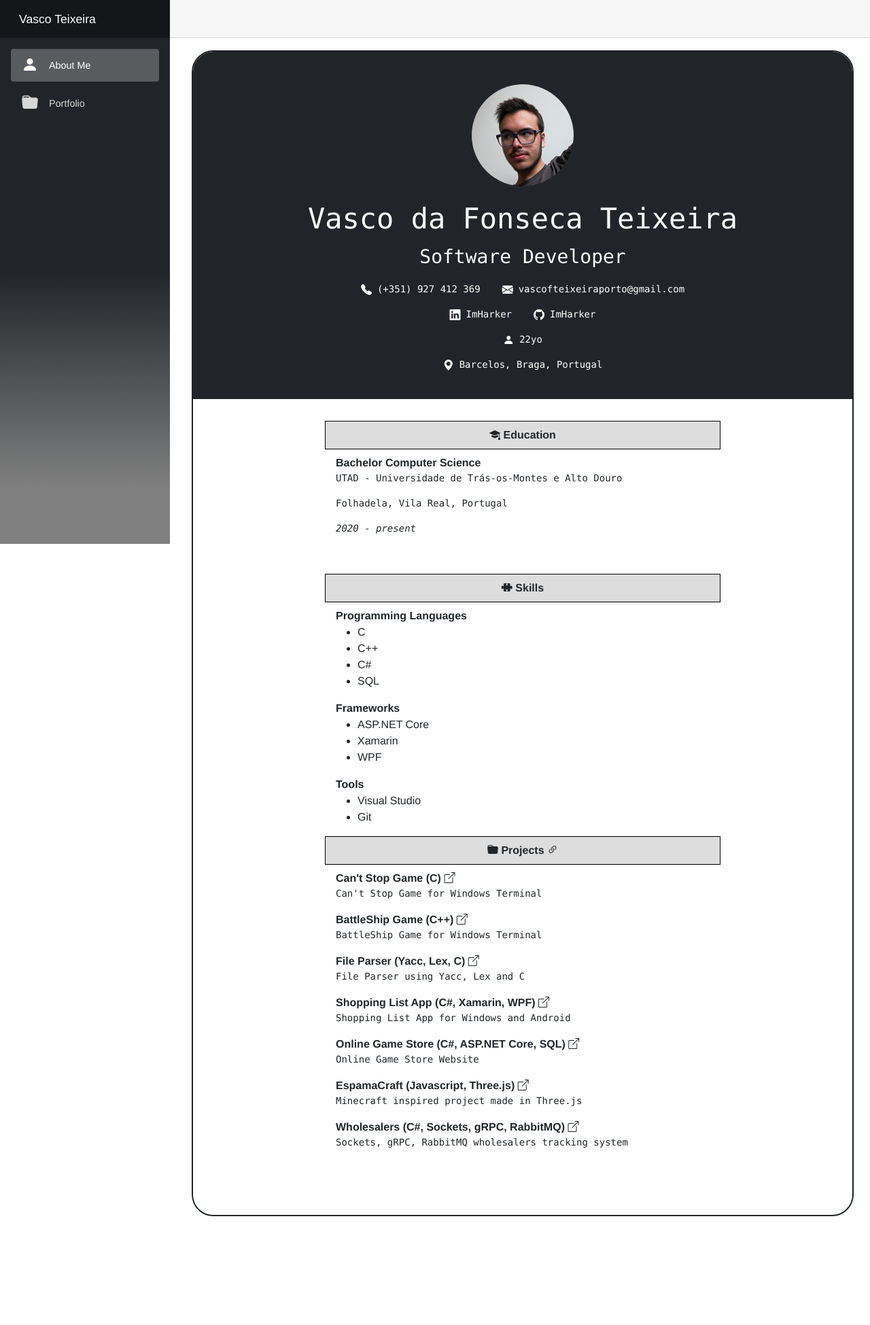
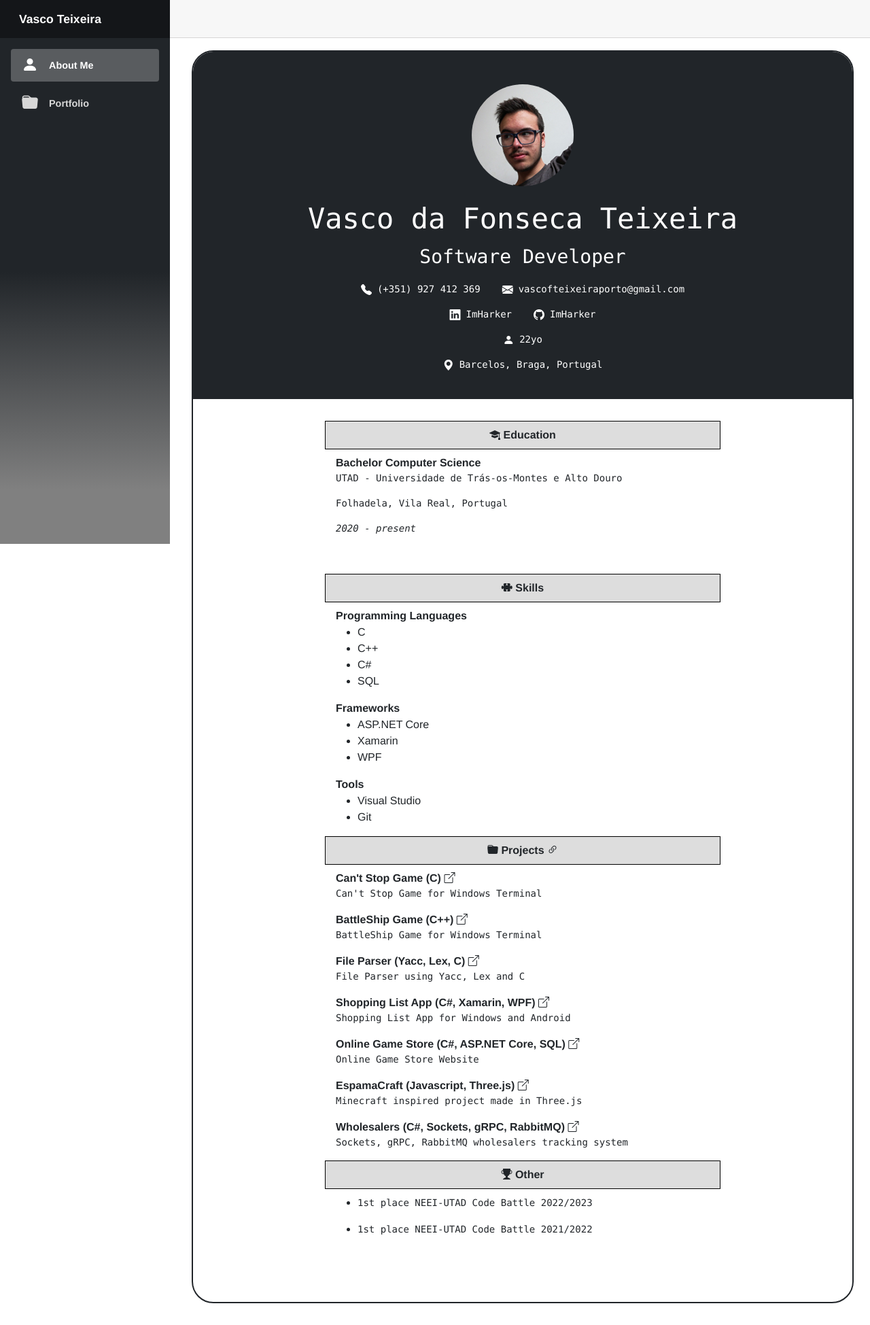
Before and after one commit to ImHarker/Portfolio, an ASP.NET Core app: page / in a window 1280 px wide. Shown: the whole page at 68% size. Before the commit the page ends 1789 px from the top, so only its background shows below. Run offline with ASP.NET Core 8, Linux system fonts and the light colour scheme; style sheets or scripts are compiled from the project's sources; some libraries are stand-ins or nearby versions.

Commit message:
Other Field

```diff
--- a/Model/ResumeModel.cs
+++ b/Model/ResumeModel.cs
@@ -12,6 +12,7 @@
 		public Skills[] Skills { get; set; }
 		public Education[] Education { get; set; }
 		public Project[] Projects { get; set; }
+		public String[] Other { get; set; }
 	}
 
 	public class Links {
--- a/Pages/Index.razor
+++ b/Pages/Index.razor
@@ -125,13 +125,28 @@
 				</div>
 			</div>
 
+			<div class="other-container">
+				<div class="other-title text-center">
+					<i class="bi bi-trophy-fill"></i>
+					<strong>Other</strong>
+				</div>
+				<div class="other-items">
+					@foreach (var item in resume.Other) {
+						<ul>
+							<li><pre>@item</pre></li>
+						</ul>
+					}
+				</div>
+
 			</div>
 
 		</div>
 
 
 	</div>
+	</div>
 	}
+
 
 
 @code {
--- a/Shared/NavMenu.razor
+++ b/Shared/NavMenu.razor
@@ -1,6 +1,6 @@
 <div class="top-row ps-3 navbar navbar-dark">
     <div class="container-fluid">
-        <a class="navbar-brand" href="">Vasco Teixeira</a>
+	    <a class="navbar-brand" href=""><b>Vasco Teixeira</b></a>
         <button title="Navigation menu" class="navbar-toggler" @onclick="ToggleNavMenu">
             <span class="navbar-toggler-icon"></span>
         </button>
@@ -11,12 +11,12 @@
     <nav class="flex-column">
         <div class="nav-item px-3">
             <NavLink class="nav-link" href="" Match="NavLinkMatch.All">
-                <span class="bi bi-person-fill fs-4 nav-link-icon" aria-hidden="true"></span> About Me
+	            <span class="bi bi-person-fill fs-4 nav-link-icon" aria-hidden="true"></span> <b>About Me</b>
             </NavLink>
         </div>
         <div class="nav-item px-3">
             <NavLink class="nav-link" href="portfolio">
-                <span class="bi bi-folder-fill fs-4 nav-link-icon" aria-hidden="true"></span> Portfolio
+                <span class="bi bi-folder-fill fs-4 nav-link-icon" aria-hidden="true"></span> <b>Portfolio</b>
             </NavLink>
         </div>
     </nav>
--- a/wwwroot/css/app.css
+++ b/wwwroot/css/app.css
@@ -62,7 +62,8 @@
     .blazor-error-boundary::after {
         content: "An error has occurred."
     }
-.nav-link-icon{
+
+.nav-link-icon {
     padding-right: 1rem;
 }
 
@@ -107,7 +108,7 @@
     padding-bottom: 2rem;
 }
 
-.education-container > .education-title, .skills-container > .skills-title, .projects-container > .projects-title {
+.education-container > .education-title, .skills-container > .skills-title, .projects-container > .projects-title, .other-container > .other-title {
     padding-top: 0.5rem;
     padding-bottom: 0.5rem;
     margin-bottom: 0.5rem;
@@ -115,7 +116,7 @@
     background: #dddddd;
 }
 
-.education-container > .education-items, .skills-container > .skills-items, .projects-container > .projects-items {
+.education-container > .education-items, .skills-container > .skills-items, .projects-container > .projects-items, .other-container > .other-items {
     padding-right: 1rem;
     padding-left: 1rem;
 }
@@ -133,6 +134,7 @@
     width: 45%;
     margin-left: 2rem;
 }
+
 .body-projects-container {
     width: 100%;
 }
@@ -147,11 +149,13 @@
     margin-left: 1rem;
     text-align: center;
 }
+
     .project-container > .project-image-link > img {
         object-fit: cover;
         aspect-ratio: 16/9;
         width: 100%;
     }
+
     .project-container > .project-image-link {
         border-radius: 1rem;
         display: block;
@@ -172,6 +176,7 @@
             outline: 5px cornflowerblue solid;
             outline-offset: -1px;
         }
+
     .project-container > pre {
         width: 70%;
         margin: auto;
--- a/wwwroot/data/resume.json
+++ b/wwwroot/data/resume.json
@@ -132,5 +132,9 @@
       ],
       "Link": "https://github.com/ImHarker/Wholesalers"
     }
+  ],
+  "Other": [
+    "1st place NEEI-UTAD Code Battle 2022/2023",
+    "1st place NEEI-UTAD Code Battle 2021/2022"
   ]
 }
```
Also changed, not shown: Pages/Json.razor (+13 -6 lines). Lines whose indentation alone changed are shown as unchanged.
